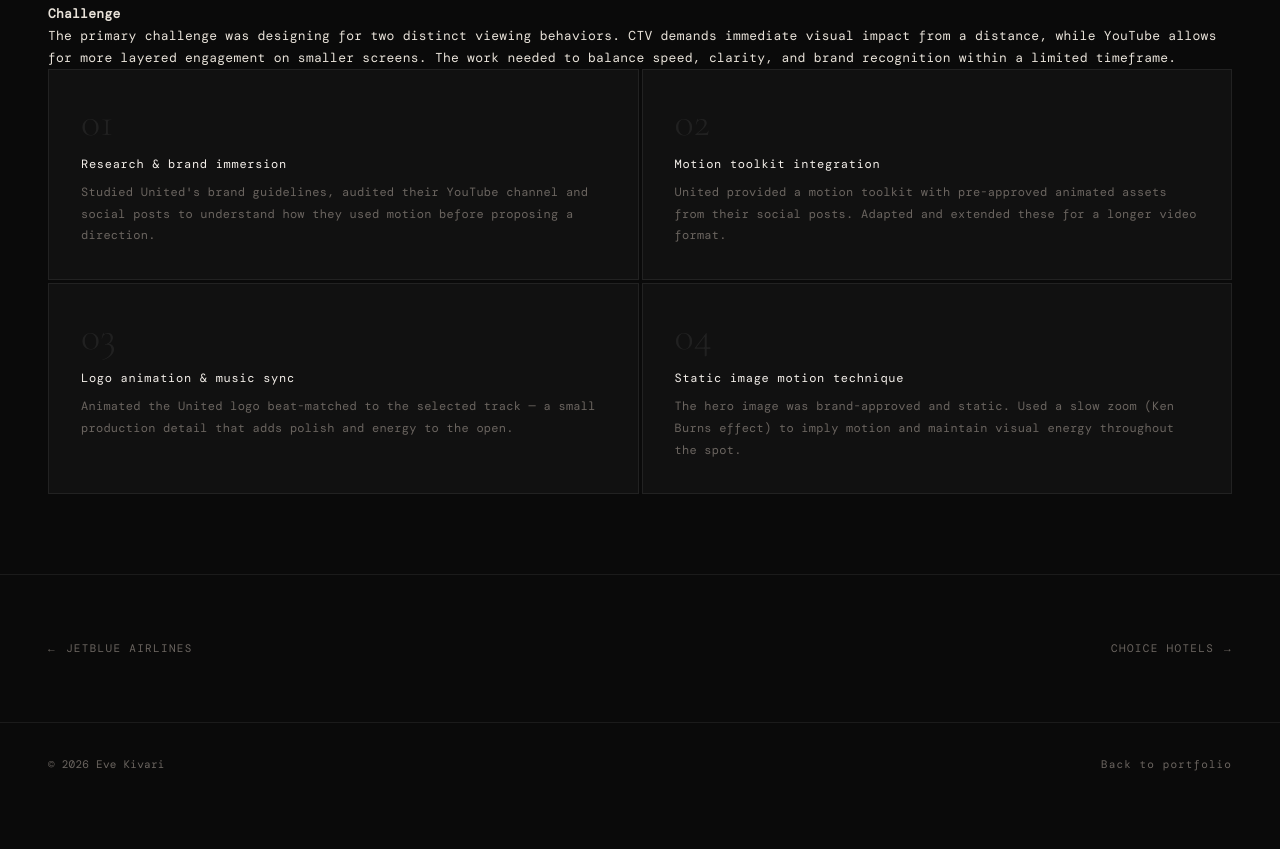
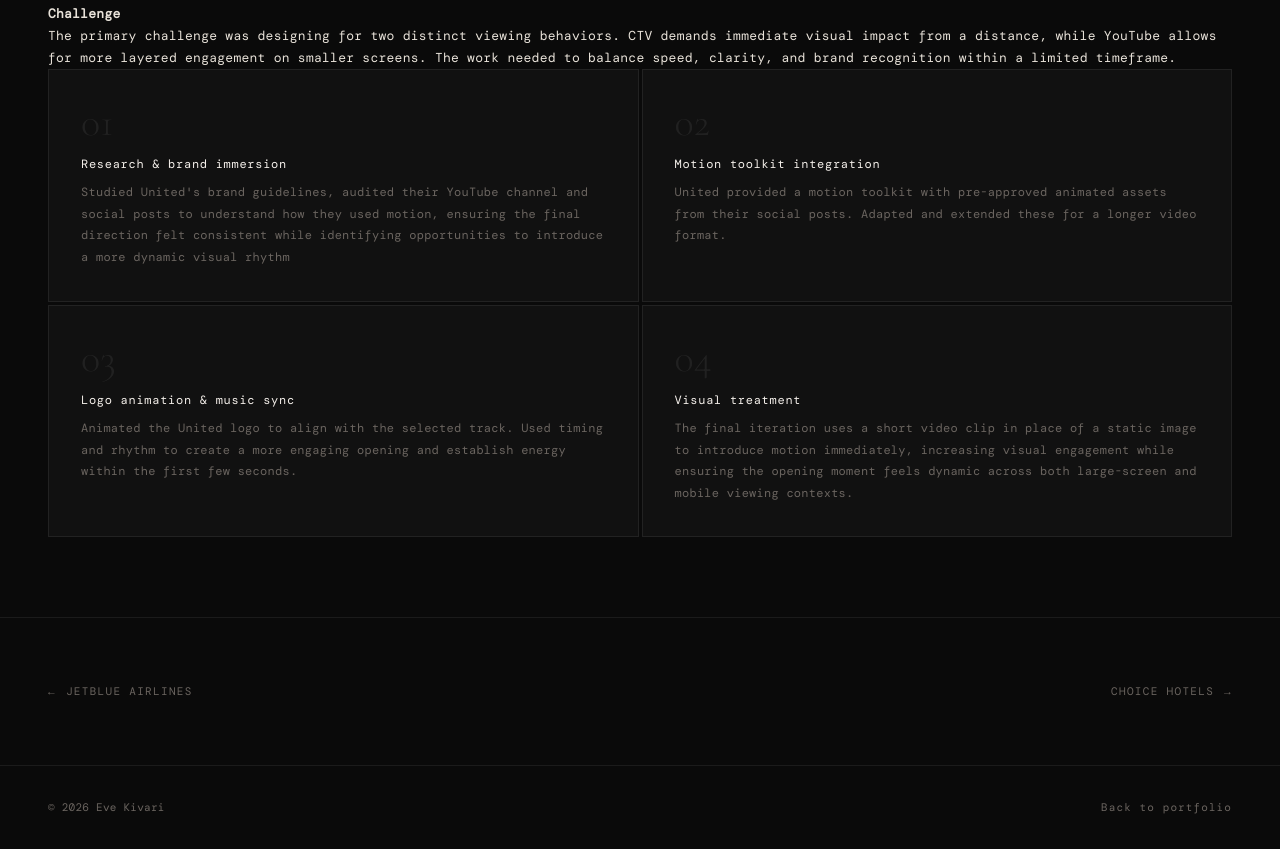
Before and after one commit to evekivari/evekivari, a plain HTML site: page united.html in a window 1280 px wide. Shown: the part 2612-3461 px from the top of the page. Before the commit the page ends 3418 px from the top, so only its background shows below. Drawn offline with nearby package versions, Linux system fonts and the light colour scheme; a web font is replaced by a local one.

Commit message:
Update united.html

```diff
--- a/united.html
+++ b/united.html
@@ -296,7 +296,7 @@ The primary challenge was designing for two distinct viewing behaviors. CTV dema
         <div class="cs-process-item">
           <div class="cs-process-num">01</div>
           <p class="cs-process-title">Research &amp; brand immersion</p>
-          <p class="cs-process-text">Studied United's brand guidelines, audited their YouTube channel and social posts to understand how they used motion before proposing a direction.</p>
+          <p class="cs-process-text">Studied United's brand guidelines, audited their YouTube channel and social posts to understand how they used motion, ensuring the final direction felt consistent while identifying opportunities to introduce a more dynamic visual rhythm</p>
         </div>
         <div class="cs-process-item">
           <div class="cs-process-num">02</div>
@@ -306,12 +306,14 @@ The primary challenge was designing for two distinct viewing behaviors. CTV dema
         <div class="cs-process-item">
           <div class="cs-process-num">03</div>
           <p class="cs-process-title">Logo animation &amp; music sync</p>
-          <p class="cs-process-text">Animated the United logo beat-matched to the selected track — a small production detail that adds polish and energy to the open.</p>
+          <p class="cs-process-text">Animated the United logo to align with the selected track. Used timing and rhythm to create a more engaging opening and establish energy within the first few seconds.</p>
         </div>
         <div class="cs-process-item">
           <div class="cs-process-num">04</div>
-          <p class="cs-process-title">Static image motion technique</p>
-          <p class="cs-process-text">The hero image was brand-approved and static. Used a slow zoom (Ken Burns effect) to imply motion and maintain visual energy throughout the spot.</p>
+          <p class="cs-process-title">Visual treatment</p>
+          <p class="cs-process-text">
+The final iteration uses a short video clip in place of a static image to introduce motion immediately, increasing visual engagement while ensuring the opening moment feels dynamic across both large-screen and mobile viewing contexts.
+</p>
         </div>
       </div>
     </div>
```
